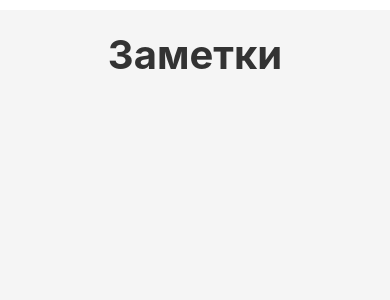
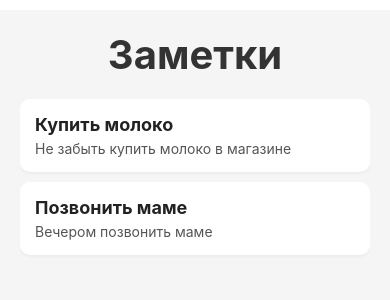
Before and after one commit to Danila7502/MobileNotesApp, a React Native app: screen / in a window 390 px wide. Shown: the top 300 px of the page. Built offline with nearby package versions, Linux system fonts and the light colour scheme.

Commit message:
3 - список заметок

```diff
--- a/App.js
+++ b/App.js
@@ -1,10 +1,25 @@
-import React from 'react';
-import { View, Text, StyleSheet } from 'react-native';
+import React, { useState } from 'react';
+import { View, Text, FlatList, StyleSheet } from 'react-native';
 
 export default function App() {
+  const [notes, setNotes] = useState([
+    { id: '1', title: 'Купить молоко', text: 'Не забыть купить молоко в магазине' },
+    { id: '2', title: 'Позвонить маме', text: 'Вечером позвонить маме' },
+  ]);
+
   return (
     <View style={styles.container}>
       <Text style={styles.header}>Заметки</Text>
+      <FlatList
+        data={notes}
+        keyExtractor={item => item.id}
+        renderItem={({ item }) => (
+          <View style={styles.noteCard}>
+            <Text style={styles.noteTitle}>{item.title}</Text>
+            <Text style={styles.noteText}>{item.text}</Text>
+          </View>
+        )}
+      />
     </View>
   );
 }
@@ -23,4 +38,25 @@ const styles = StyleSheet.create({
     marginBottom: 20,
     textAlign: 'center',
   },
+  noteCard: {
+    backgroundColor: '#fff',
+    padding: 15,
+    borderRadius: 10,
+    marginBottom: 10,
+    shadowColor: '#ccc',
+    shadowOffset: { width: 0, height: 2 },
+    shadowOpacity: 0.2,
+    shadowRadius: 2,
+    elevation: 2,
+  },
+  noteTitle: {
+    fontSize: 18,
+    fontWeight: 'bold',
+    color: '#222',
+    marginBottom: 5,
+  },
+  noteText: {
+    fontSize: 14,
+    color: '#555',
+  },
 });
```
